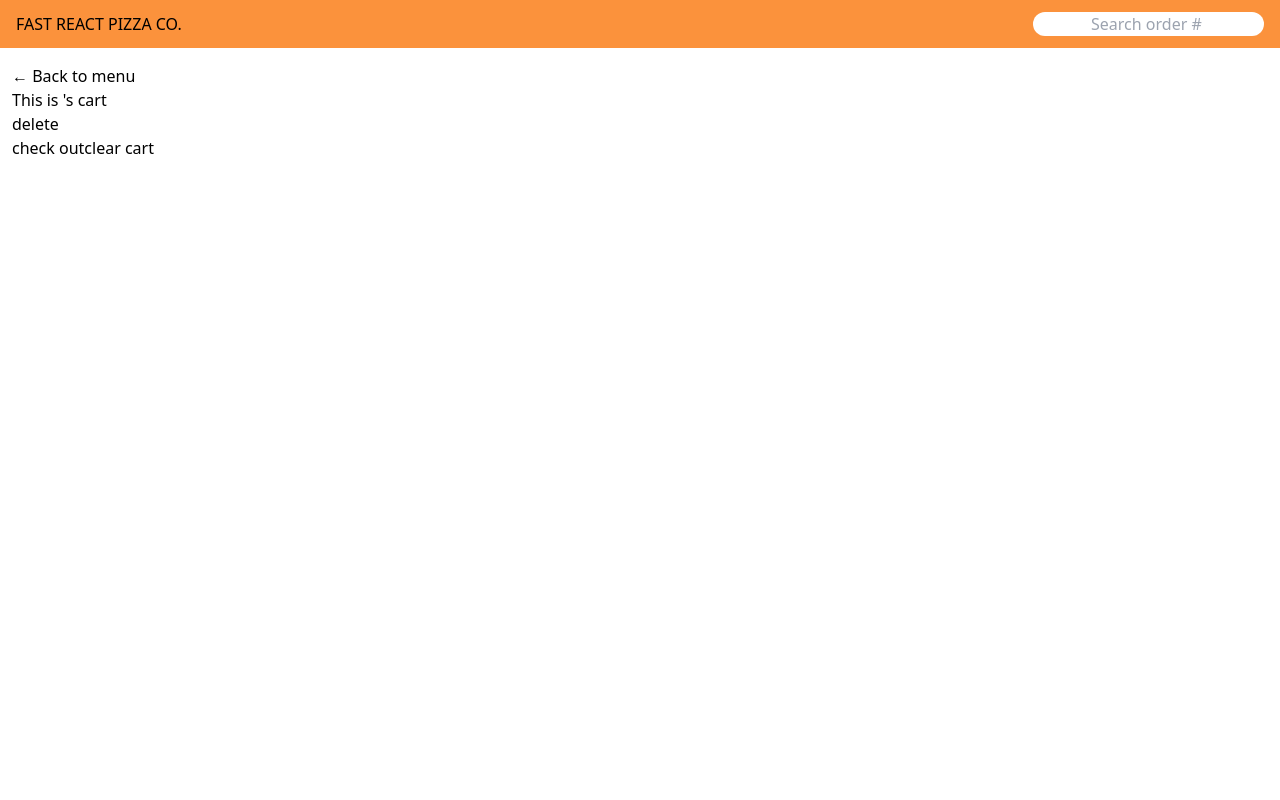
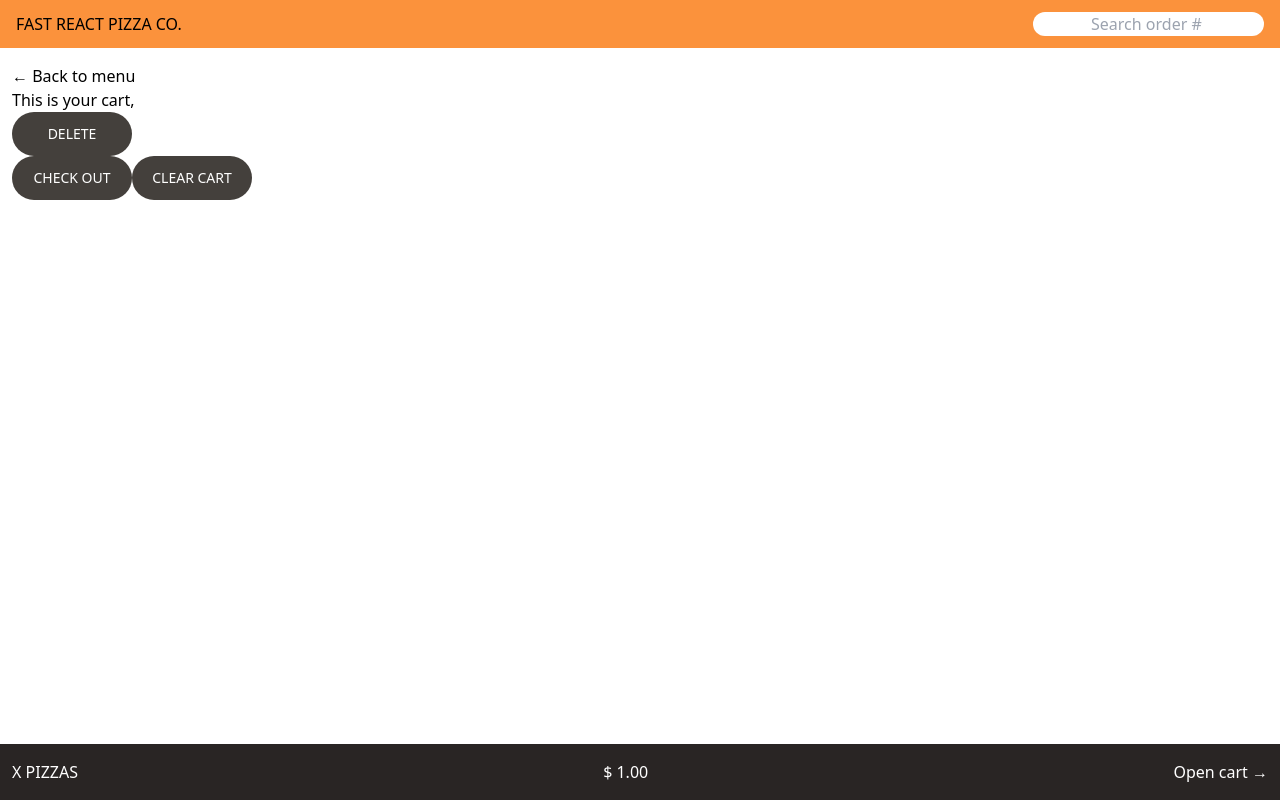
Before and after one commit to yymengduuu/React-Pizza, a React (Create React App) app: page /Cart in a window 1280 px wide. Built offline with nearby package versions, Linux system fonts and the light colour scheme.

Commit message:
update cart

```diff
--- a/package.json
+++ b/package.json
@@ -8,12 +8,17 @@
     "@testing-library/jest-dom": "^6.6.3",
     "@testing-library/react": "^16.3.0",
     "@testing-library/user-event": "^13.5.0",
+    "buffer": "^6.0.3",
+    "events": "^3.3.0",
     "is-docker": "^3.0.0",
+    "process": "^0.11.10",
     "react": "^18.2.0",
     "react-dom": "^18.2.0",
     "react-redux": "^9.2.0",
     "react-router-dom": "^7.6.3",
     "react-scripts": "5.0.1",
+    "stream": "^0.0.3",
+    "util": "^0.12.5",
     "web-vitals": "^2.1.4"
   },
   "scripts": {
--- a/src/UI/AppLayout.jsx
+++ b/src/UI/AppLayout.jsx
@@ -1,5 +1,6 @@
-import { Outlet } from "react-router-dom";
-import Header from "./Header";
+import { Outlet } from 'react-router-dom';
+import Header from './Header';
+import CartOverview from '../features/Cart/CartOverview';
 
 export default function AppLayout() {
   return (
@@ -8,6 +9,7 @@ export default function AppLayout() {
       <main>
         <Outlet />
       </main>
+      <CartOverview />
     </div>
   );
 }
--- a/src/UI/Header.jsx
+++ b/src/UI/Header.jsx
@@ -2,7 +2,7 @@ import { useSelector } from 'react-redux';
 
 export default function Header() {
   const username = useSelector((state) => state.user.userName);
-  console.log('🧪 username', username);
+
   return (
     <header className="flex items-center justify-between bg-orange-400 px-4 py-3">
       <p className="uppercase">fast react pizza co. </p>
@@ -10,7 +10,7 @@ export default function Header() {
         className="rounded-full bg-white text-center text-stone-100"
         placeholder="Search order # "
       />
-      {username ? <div className="text-black">{username}</div> : null}
+      {username ? <div className="font-mono text-black">{username}</div> : null}
     </header>
   );
 }
--- a/src/features/Cart/Cart.jsx
+++ b/src/features/Cart/Cart.jsx
@@ -1,18 +1,31 @@
 import { useSelector } from 'react-redux';
+import { useNavigate } from 'react-router-dom';
 
 export default function Cart() {
-  const userName = useSelector((state) => state.user.userName);
+  const username = useSelector((state) => state.user.userName);
+  const navigate = useNavigate();
+  const hanldeBack = (e) => {
+    e.preventDefault();
+    navigate('/Menu');
+  };
+
   return (
     <div className="px-3 py-4">
-      <button>&larr; Back to menu</button>
-      <p>This is {userName}'s cart</p>
-      {/* replace with userName from redux store */}
+      <button onClick={hanldeBack}>&larr; Back to menu</button>
+      <p>This is your cart, {username}</p>
+
       <ul>
         <li></li>
-        <button>delete</button>
+        <button className="min-w-[120px] rounded-full bg-stone-700 px-4 py-3 text-center text-sm uppercase text-white">
+          delete
+        </button>
       </ul>
-      <button>check out</button>
-      <button>clear cart</button>
+      <button className="min-w-[120px] rounded-full bg-stone-700 px-4 py-3 text-center text-sm uppercase text-white">
+        check out
+      </button>
+      <button className="min-w-[120px] rounded-full bg-stone-700 px-4 py-3 text-center text-sm uppercase text-white">
+        clear cart
+      </button>
     </div>
   );
 }
--- /dev/null
+++ b/src/features/Cart/CartItem.jsx
@@ -0,0 +1,3 @@
+export default function CartItem() {
+  return <p>C</p>;
+}
--- /dev/null
+++ b/src/features/Cart/CartOverview.jsx
@@ -0,0 +1,16 @@
+import { useNavigate } from 'react-router-dom';
+
+export default function CartOverview() {
+  const navigate = useNavigate();
+  const handleOpen = (e) => {
+    e.preventDefault();
+    navigate('/Cart');
+  };
+  return (
+    <div className="fixed bottom-0 left-0 right-0 z-50 flex flex-row justify-between bg-stone-800 px-3 py-4 uppercase text-white md:text-base">
+      <p className="flex justify-start gap-4">X Pizzas</p>
+      <p>$ 1.00</p>
+      <button onClick={handleOpen}>Open cart &rarr;</button>
+    </div>
+  );
+}
--- a/src/features/Cart/cartSlice.js
+++ b/src/features/Cart/cartSlice.js
@@ -1,11 +1,11 @@
-import { createSlice } from "@reduxjs/toolkit";
+import { createSlice } from '@reduxjs/toolkit';
 
 const initialState = {
   items: [],
 };
 
 const cartSlice = createSlice({
-  name: "cart",
+  name: 'cart',
   initialState,
   reducers: {
     addItem(state, action) {
@@ -45,3 +45,7 @@ export const {
 } = cartSlice.actions;
 export const selectCartItems = (state) => state.cart.items;
 export default cartSlice.reducer;
+
+const currentCartQuantity = (state, action) => {
+  return state.cart.items.find((item) => item.id === action.payload.id);
+};
--- /dev/null
+++ b/src/features/Cart/updateCartQuantity.jsx
@@ -0,0 +1,20 @@
+import { useDispatch, useSelector } from 'react-redux';
+import { increaseItemQuantity, decreaseItemQuantity } from './cartSlice';
+
+export default function updateCartQuantity() {
+  const dispatch = useDispatch();
+  const handleIncrease = (itemId) => {
+    dispatch(increaseItemQuantity(itemId));
+  };
+  const handleDecrease = (itemId) => {
+    dispatch(decreaseItemQuantity(itemId));
+  };
+
+  return (
+    <div>
+      <button type="round" onClick={handleDecrease}></button>
+      <span>0</span>
+      <button type="round" onClick={handleIncrease}></button>
+    </div>
+  );
+}
--- a/src/features/Menu/Menu.jsx
+++ b/src/features/Menu/Menu.jsx
@@ -1,16 +1,18 @@
-import MenuItem from "./MenuItem";
-import getMenu from "../../services/apiRestaurant.js";
-import { useLoaderData } from "react-router-dom";
+import MenuItem from './MenuItem';
+import getMenu from '../../services/apiRestaurant.js';
+import { useLoaderData } from 'react-router-dom';
 
 export default function Menu() {
   const menu = useLoaderData();
+
   return (
+    <>
       <div
-      className="px-20 bg-cover bg-center bg-no-repeat"
+        className="bg-cover bg-center bg-no-repeat px-20"
         style={{
           backgroundImage: "url('/images/bg-pizza.jpg')",
-        backgroundColor: "rgba(255,255,255,0.85)",
-        backgroundBlendMode: "lighten",
+          backgroundColor: 'rgba(255,255,255,0.85)',
+          backgroundBlendMode: 'lighten',
         }}
       >
         <ul>
@@ -19,6 +21,7 @@ export default function Menu() {
           ))}
         </ul>
       </div>
+    </>
   );
 }
 
--- a/src/features/Menu/MenuItem.jsx
+++ b/src/features/Menu/MenuItem.jsx
@@ -1,3 +1,6 @@
+import currentCartQuantity from '../../features/Cart/cartSlice.js';
+import updateCartQuantity from '../Cart/updateCartQuantity';
+
 export default function MenuItem({ pizza }) {
   const { imageUrl, name, ingredients, unitPrice, soldOut } = pizza;
 
@@ -8,16 +11,16 @@ export default function MenuItem({ pizza }) {
 
   return (
     <div>
-      <li className="grid grid-cols-[auto_1fr_auto] gap-10 py-4 items-center border-b border-gray-300">
+      <li className="grid grid-cols-[auto_1fr_auto] items-center gap-10 border-b border-gray-300 py-4">
         <img
-          className={`h-36 ${soldOut ? "opacity-70 grayscale" : ""}`}
+          className={`h-36 ${soldOut ? 'opacity-70 grayscale' : ''}`}
           src={imageUrl}
           alt={name}
         />
         <div className="font-serif">
-          <p className="font-bold text-2xl text-stone-900">{name}</p>
+          <p className="text-2xl font-bold text-stone-900">{name}</p>
           <p className="py-4 text-lg text-stone-600">
-            {ingredients.join(", ")}
+            {ingredients.join(', ')}
           </p>
           {soldOut ? (
             <p>Sold Out</p>
@@ -25,10 +28,10 @@ export default function MenuItem({ pizza }) {
             <p className="py-5 text-stone-700">$ {unitPrice}.00</p>
           )}
         </div>
-
+        <updateCartQuantity />
         {!soldOut && (
           <button
-            className="uppercase rounded-full px-4 py-3 text-sm min-w-[120px] text-center bg-stone-700 text-white"
+            className="min-w-[120px] rounded-full bg-stone-700 px-4 py-3 text-center text-sm uppercase text-white"
             onClick={handleAdd}
           >
             add to cart
```
Also changed, not shown: 1 other file (tests, documents, lock files or other folders). Lines whose indentation alone changed are shown as unchanged.
